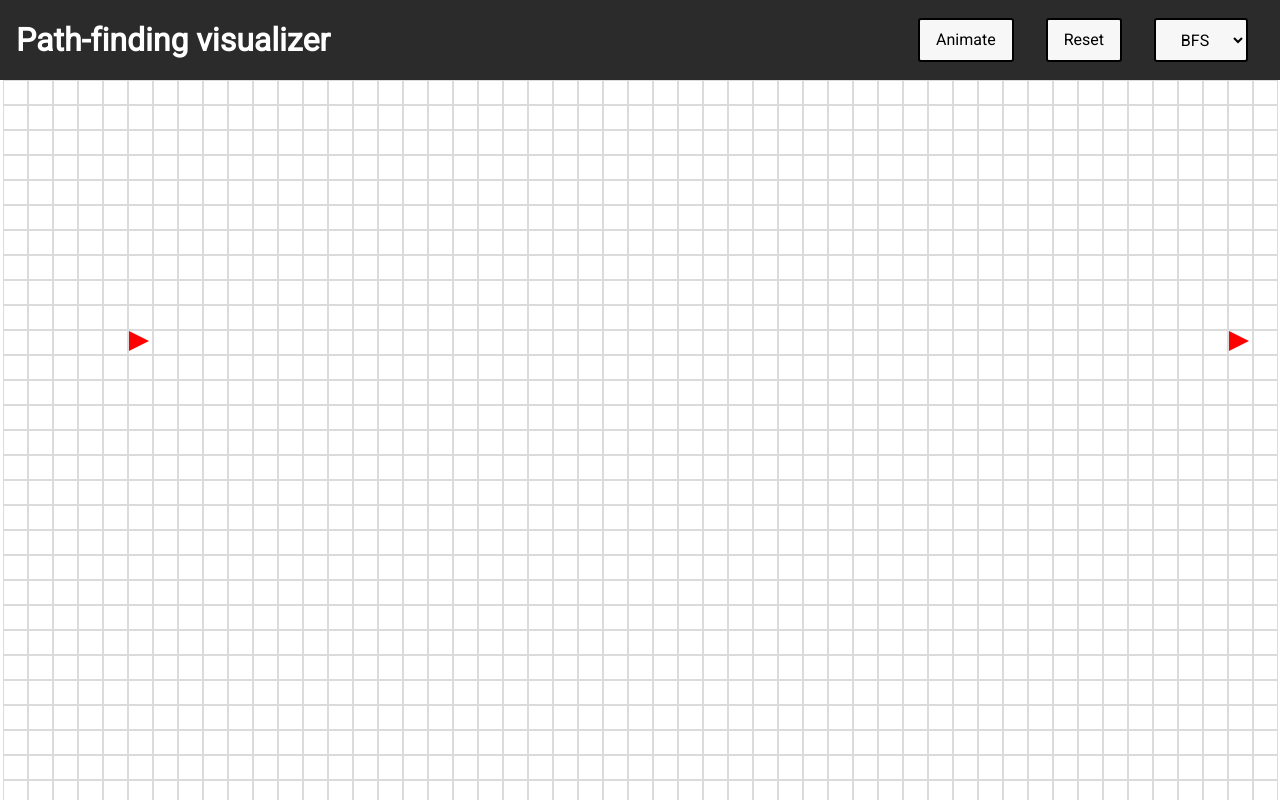
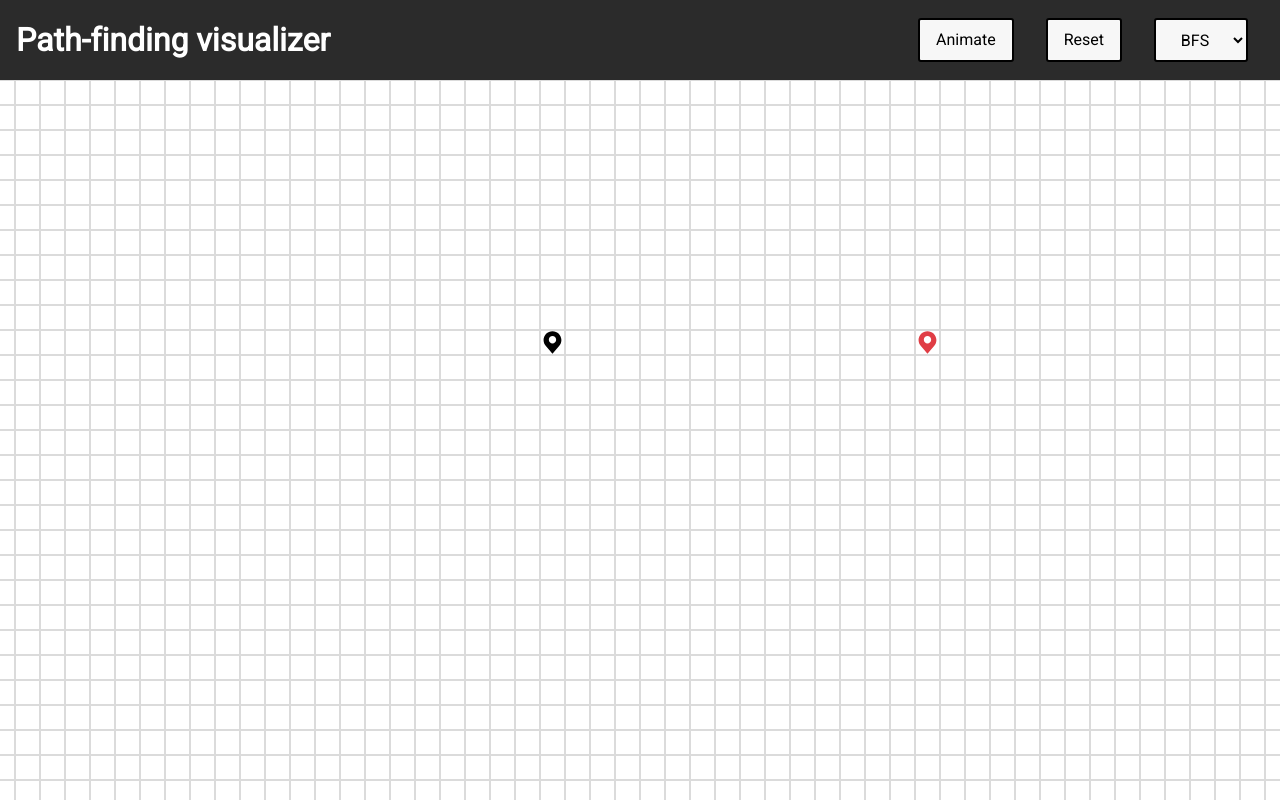
Before and after one commit to triettruong1/pathfinding-visualizer, a React (Vite) app: page / in a window 1280 px wide. Shown: the top 800 px of the page. Built offline with nearby package versions, Linux system fonts and the light colour scheme.

Commit message:
Added svgs for start and end, refactoring

```diff
--- a/src/App.css
+++ b/src/App.css
@@ -5,6 +5,7 @@
 .App {
 	height: 100vh;
 	width: 100vw;
+  overflow: hidden;
 }
 
 /*CSS RESET*/
@@ -145,3 +146,7 @@ border: #3d3c39 solid 1px;
 background: #3d3c39;
 color: #61605d;
 }
+
+.svg-icon {
+  object-fit: fit;
+}
--- a/src/App.tsx
+++ b/src/App.tsx
@@ -22,6 +22,7 @@ const App: React.FC = () => {
         <Board
           shouldAnimate={shouldAnimate}
           shouldReset={shouldReset}
+          hasAnimated={hasAnimated}
           setHasAnimated={setHasAnimated}
           algo={algo}
           />
--- a/src/Components/Board.css
+++ b/src/Components/Board.css
@@ -3,7 +3,6 @@
 	display: flex;
 	justify-content: center;
 	align-items: center;
-	flex-wrap: wrap;
 }
 
 .visited {
--- a/src/Components/Board.tsx
+++ b/src/Components/Board.tsx
@@ -12,11 +12,12 @@ interface BoardProps {
 	shouldReset: boolean;
 	shouldAnimate: boolean;
   setHasAnimated: Dispatch<SetStateAction<boolean>>;
+  hasAnimated: boolean;
 	algo: string;
 }
 
-const BOARD_COL_NUM: number = 76;
-const BOARD_ROW_NUM: number = 30;
+const BOARD_COL_NUM: number = 78;
+const BOARD_ROW_NUM: number = 36;
 
 export interface Node {
 	coordinate: number[];
@@ -30,13 +31,14 @@ export const Board: React.FC<BoardProps> = ({
 	shouldReset,
 	shouldAnimate,
   setHasAnimated,
+  hasAnimated,
 	algo,
 }) => {
 	const [isClicking, updateMouseClick] = useState(false);
 	const nodeRefs = useRef<HTMLDivElement[][]>([]);
 	const [board, setBoard] = useState<Node[][]>([]);
-  const [startPos, setStartPos] = useState<[number, number]>([5, 10]);
-  const [endPos, setEndPos] = useState<[number, number]>([49,10]);
+  const [startPos, setStartPos] = useState<[number, number]>([35, 10]);
+  const [endPos, setEndPos] = useState<[number, number]>([50,10]);
 
 	const populateBoard = () => {
 		const newBoard: Node[][] = [];
@@ -72,6 +74,19 @@ export const Board: React.FC<BoardProps> = ({
 		setBoard(populateBoard());
 	};
 
+  //update wall state of grid
+	const updateBoardWallState = () => {
+		for (let col = 0; col < BOARD_COL_NUM; col++) {
+			for (let row = 0; row < BOARD_ROW_NUM; row++) {
+				if (nodeRefs.current) {
+					nodeRefs.current[col][row].className.includes('wall')
+						? (board[col][row].isWall = true)
+						: ' ';
+				}
+			}
+		}
+	};
+
 	useEffect(() => {
 		if (shouldAnimate) {
 			startAlgo(algo);
@@ -88,17 +103,6 @@ export const Board: React.FC<BoardProps> = ({
 		setBoard(populateBoard());
 	}, []);
 
-	const updateBoard = () => {
-		for (let col = 0; col < BOARD_COL_NUM; col++) {
-			for (let row = 0; row < BOARD_ROW_NUM; row++) {
-				if (nodeRefs.current) {
-					nodeRefs.current[col][row].className.includes('wall')
-						? (board[col][row].isWall = true)
-						: ' ';
-				}
-			}
-		}
-	};
 
   const handleChangeStartPos = (coordinate : [number, number]) => {
     setStartPos(coordinate);
@@ -133,15 +137,14 @@ export const Board: React.FC<BoardProps> = ({
 		startNode: Node,
 		endNode: Node
 	) => {
-		updateBoard();
-		const visitedNodes: Node[] = algoFunction(board, startNode, endNode);
-		const shortestPathOfNodes: Node[] =
-			getNodesInShortestPathOrder(endNode);
-		animateAlgo(visitedNodes, shortestPathOfNodes);
+		updateBoardWallState();
+		const visitedNodesInOrder: Node[] = algoFunction(board, startNode, endNode);
+		const shortestPathOfNodes: Node[] = getNodesInShortestPathOrder(endNode);
+		animateAlgo(visitedNodesInOrder, shortestPathOfNodes);
 	};
 
 	const animateAlgo = (
-		visitedNodesInOrder: Node[] | undefined,
+		visitedNodesInOrder: Node[],
 		nodesInShortestPathOrder: Node[]
 	) => {
 		if (!visitedNodesInOrder) return console.log('error');
@@ -172,6 +175,10 @@ export const Board: React.FC<BoardProps> = ({
 			}, 25 * step);
 		}
 	};
+
+  const instantGeneratePath = () => {
+
+  }
 
 	const isType = (x: number, y: number) => {
 		const [START_X, START_Y] = startPos;
@@ -253,13 +260,14 @@ export const Board: React.FC<BoardProps> = ({
 			onMouseDown={() => updateMouseClick(true)}
 			onMouseUp={() => {
 				updateMouseClick(false);
-				updateBoard();
+				updateBoardWallState();
 			}}
 			onMouseLeave={() => updateMouseClick(false)}
       >
 			{board.map((nodeRow, rowIndex) => {
 				return (
 					<div
+            className='row'
             onDragStart={() => {return false;}} //Disable accidentally dragging the row
             onDragEnd={() => {return false;}}
             key={rowIndex}>
--- a/src/Components/End.tsx
+++ b/src/Components/End.tsx
@@ -1,15 +1,21 @@
-import React from "react";
-
+import React from 'react';
 import { useDrag } from 'react-dnd';
+import endPinSVG from '../Assets/endPin.svg';
 
 const End: React.FC = () => {
-  const [{isDragging}, dragRef] = useDrag(() => ({
-    type: "end",
-      item: { type:  "end"}, collect: (monitor) => ({
-      isDragging: !!monitor.isDragging(),
-    }),
-  }))
+	const [{ isDragging }, dragRef] = useDrag(() => ({
+		type: 'end',
+		item: { type: 'end' },
+		collect: (monitor) => ({
+			isDragging: !!monitor.isDragging(),
+		}),
+	}));
 
-	return <div ref={dragRef}className='start'></div>; };
+	return (
+		<div ref={dragRef} className='svg-icon'>
+			<img src={endPinSVG} />
+		</div>
+	);
+};
 
 export default End;
--- a/src/Components/Grid.css
+++ b/src/Components/Grid.css
@@ -5,7 +5,3 @@
   position: relative;
   z-index: 0;
 }
-
-.end {
-	background: red;
-}
--- a/src/Components/Start.css
+++ /dev/null
@@ -1,9 +0,0 @@
-.start {
-	width: 0;
-	height: 0;
-	border-top: 10px solid transparent;
-	border-left: 20px solid red;
-	border-bottom: 10px solid transparent;
-  position: absolute;
-  z-index: 1;
-}
--- a/src/Components/Start.tsx
+++ b/src/Components/Start.tsx
@@ -1,16 +1,21 @@
 import React from 'react';
-import './Start.css';
 import { useDrag } from 'react-dnd';
+import startPinSVG from '../Assets/startPin.svg';
 
 const Start: React.FC = () => {
-  const [{isDragging}, dragRef] = useDrag(() => ({
-    type: "start",
-    item: { type: "start" },
-    collect: (monitor) => ({
-      isDragging: !!monitor.isDragging(),
-    }),
-  }))
+	const [{ isDragging }, dragRef] = useDrag(() => ({
+		type: 'start',
+		item: { type: 'start' },
+		collect: (monitor) => ({
+			isDragging: !!monitor.isDragging(),
+		}),
+	}));
 
-	return <div ref={dragRef}className='start'></div>; };
+	return (
+		<div ref={dragRef} className='svg-icon'>
+			<img src={startPinSVG} />
+		</div>
+	);
+};
 
 export default Start;
```
Also changed, not shown: src/Assets/endPin.svg (added), src/Assets/startPin.svg (added).
